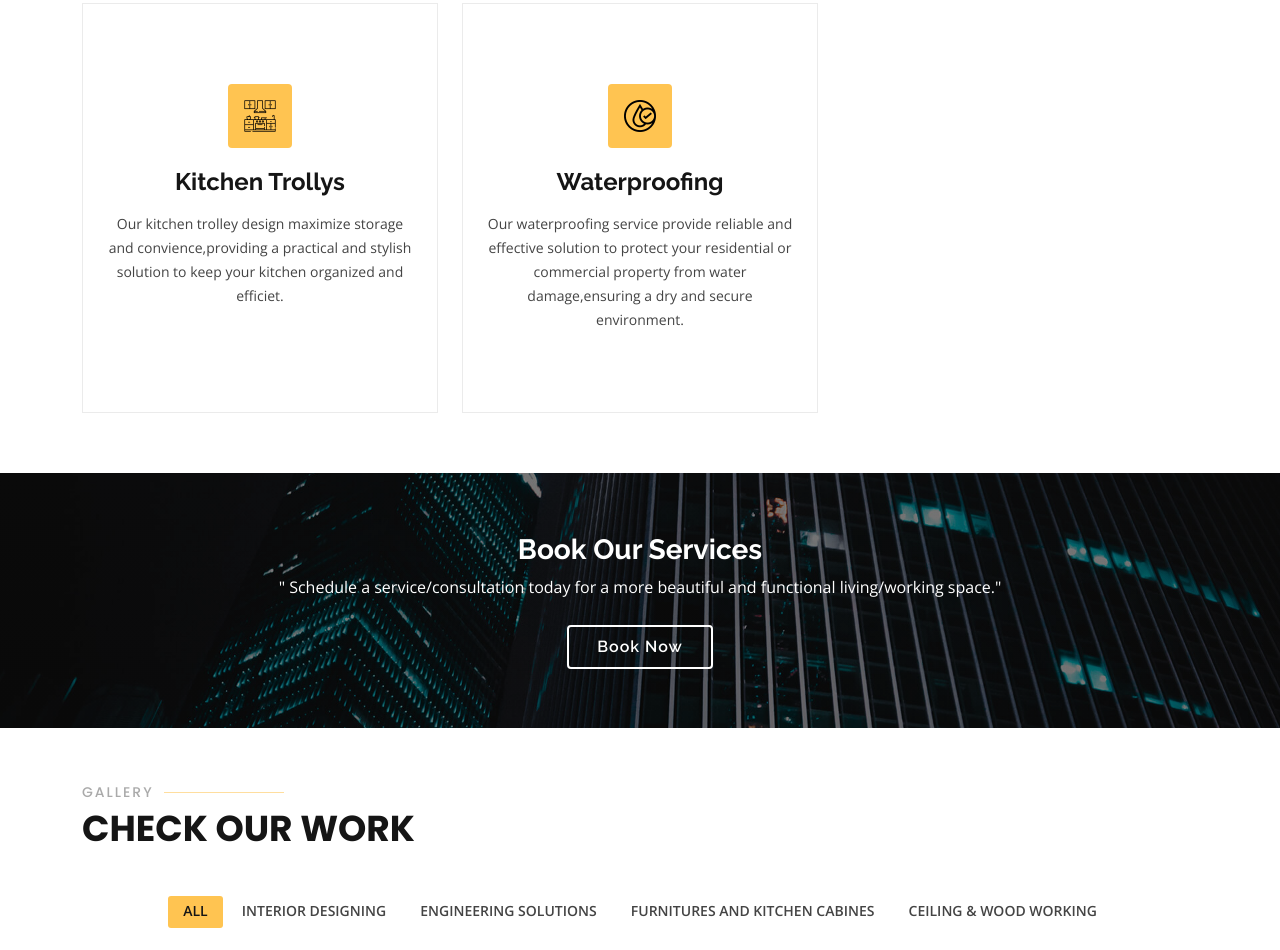
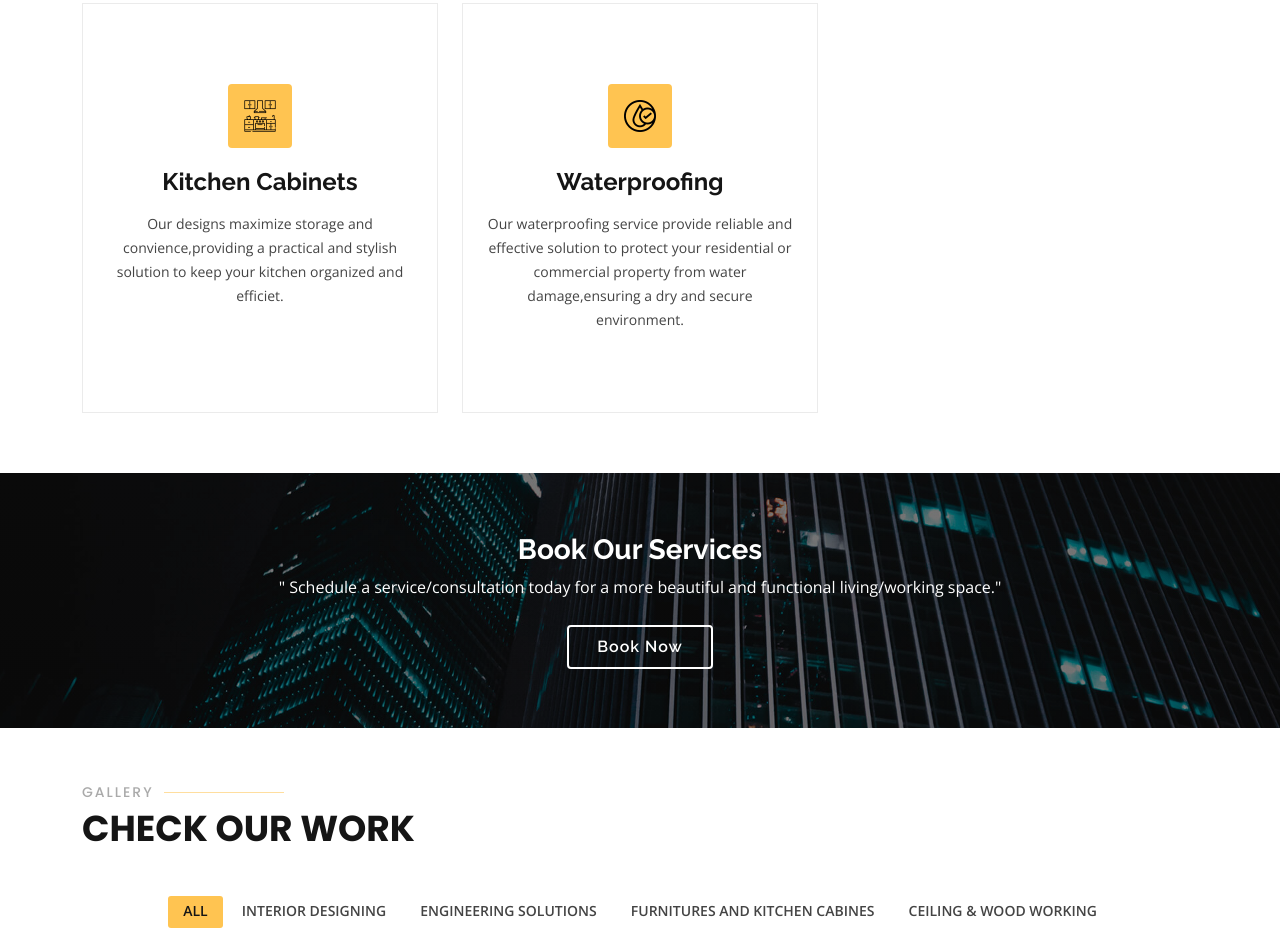
Before and after one commit to eyern/Ahtic-, a plain HTML site: page index.html in a window 1280 px wide. Shown: the part 3066-4016 px from the top of the page. Drawn offline with nearby package versions, Linux system fonts and the light colour scheme; a script that the page names is missing.

```diff
--- a/index.html
+++ b/index.html
@@ -259,8 +259,8 @@
           <div class="col-lg-4 col-md-6 d-flex align-items-stretch mt-4" data-aos="zoom-in" data-aos-delay="300">
             <div class="icon-box">
               <div class="icon"><img src="assets/img/kitchen.png" alt="credits-kmg-designs"></div>
-              <h4><a href="">Kitchen Trollys</a></h4>
-              <p>Our kitchen trolley design maximize storage and
+              <h4><a href="">Kitchen Cabinets</a></h4>
+              <p>Our designs maximize storage and
 	         convience,providing a practical and stylish
 	         solution to keep your kitchen organized
 	         and efficiet. </p>
```
